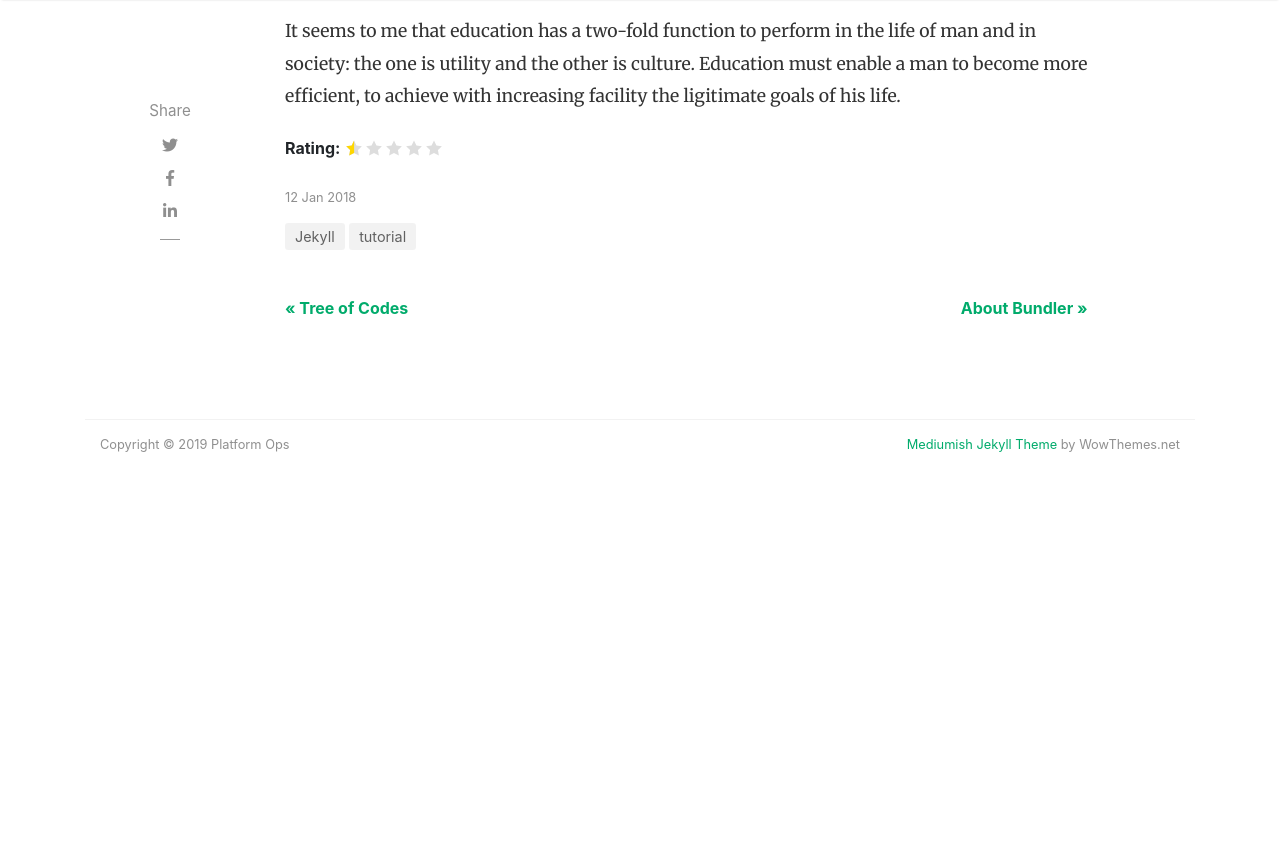
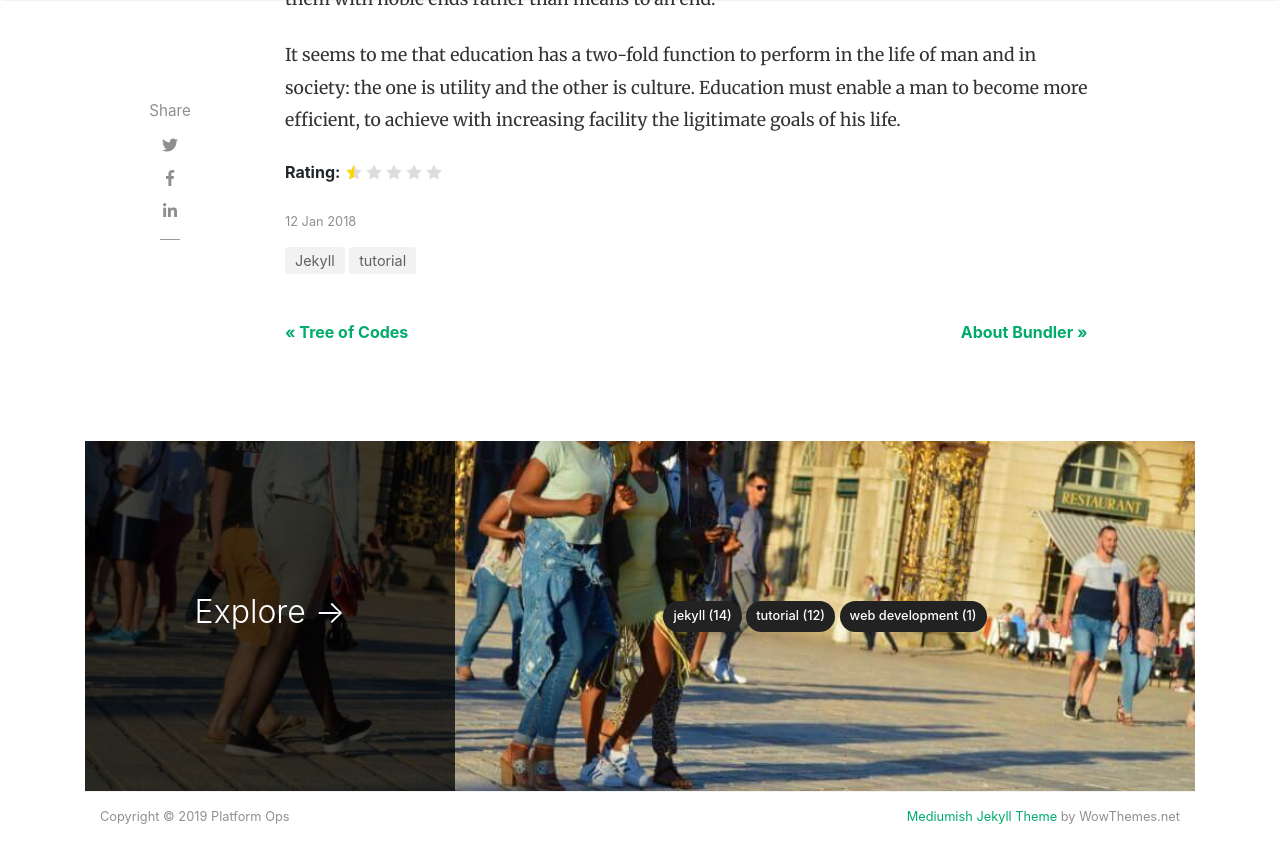
Before and after one commit to PlatformOps/platformops.github.io, a Jekyll site: the page built from _posts/2018-01-12-we-all-wait-for-summer.md, in a window 1280 px wide and 900 px high, scrolled down 1119 px. Shown: the top 863 px of the window. Built offline with Jekyll 4.4.1, drawn with Linux system fonts in a browser that asks for light colours; nearby versions of some CDN libraries; comment, search, counter and statistics services are not loaded; before the commit the page ends 1647 px from its top, so only the background shows below that.

Commit message:
changes related to icon

```diff
--- a/_config.yml
+++ b/_config.yml
@@ -62,9 +62,9 @@
       line_numbers: true
 
 # Adsense (change to "enabled" to activate, also your client id and ad slot. Create a new ad unit from your Adsense account to get the slot.)
-adsense: "disabled"
-adsense-data-ad-client: "ca-pub-3412143450191416"
-adsense-data-ad-slot: "1363087678"
+adsense: "enabled"
+adsense-data-ad-client: "ca-pub-1832826311063237"
+# adsense-data-ad-slot: "1363087678"
 
 # Lazy Images ("enabled" or "disabled")
 lazyimages: "enabled"
--- a/_includes/adsense-under-header.html
+++ b/_includes/adsense-under-header.html
@@ -1,6 +1,6 @@
-<script async src="//pagead2.googlesyndication.com/pagead/js/adsbygoogle.js"></script>
+<!-- <script async src="//pagead2.googlesyndication.com/pagead/js/adsbygoogle.js"></script> -->
 <!-- Under Header -->
-<ins class="adsbygoogle"
+<!-- <ins class="adsbygoogle"
     style="display:block"
     data-ad-client="{{site.adsense-data-ad-client}}"
     data-ad-slot="{{site.adsense-data-ad-slot}}"
--- a/_layouts/default.html
+++ b/_layouts/default.html
@@ -43,12 +43,12 @@
 
 <!-- Begin Menu Navigation
 ================================================== -->
-<nav class="navbar navbar-expand-lg navbar-light bg-white fixed-top mediumnavigation nav-down">
+<nav class="navbar navbar-expand-lg navbar-dark bg-dark fixed-top mediumnavigation nav-down">
 
     <div class="container pr-0">
 
     <!-- Begin Logo -->
-    <a class="navbar-brand" href="{{ site.baseurl }}/" style="margin-top: 10px;">
+    <a class="navbar-brand" href="{{ site.baseurl }}/">
     <img src="{{ site.baseurl }}/{{ site.logo }}" alt="{{ site.name }}"> <span class="h2 text-success section-title" ><b>platform ops</b></span>
     </a>
     <!-- End Logo -->
@@ -126,7 +126,7 @@
 
 <!-- Categories Jumbotron
 ================================================== -->
-<!--<div class="jumbotron fortags">
+<div class="jumbotron fortags">
 	<div class="d-md-flex h-100">
 		<div class="col-md-4 transpdark align-self-center text-center h-100">
             <div class="d-md-flex align-items-center justify-content-center h-100">
@@ -147,7 +147,7 @@
             {% assign categories_list = nil %}
 		</div>
 	</div>
-</div>-->
+</div>
 
 <!-- Begin Footer
 ================================================== -->
```
Also changed, not shown: other parts of _includes/adsense-under-header.html (+10 -1 lines), assets/images/LogoMakr_5zfdOe.png (added), assets/images/Logo_new_2.png (added), assets/images/Logo_new_4.png (added), assets/images/Logo_new_4_b.png (added), assets/images/favicon.ico, assets/images/llogo.png (added), assets/images/logo.png, assets/images/logo_h.png (added), assets/images/logoj.png (deleted), assets/images/logos.png (added), favicon.ico.
